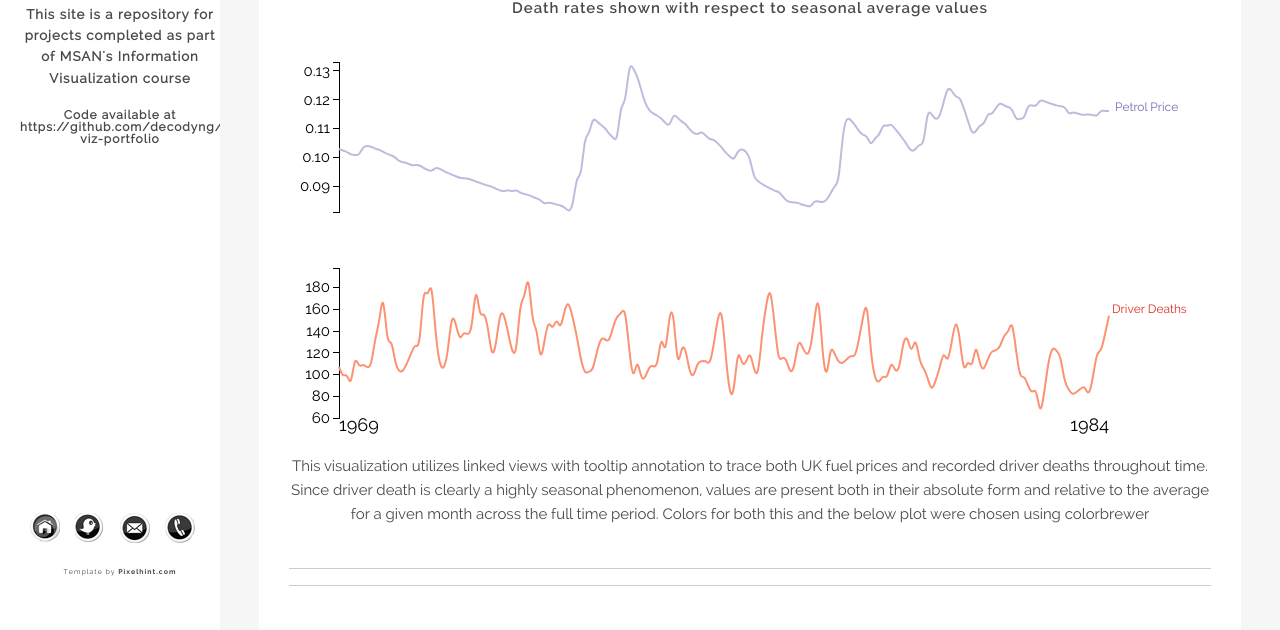
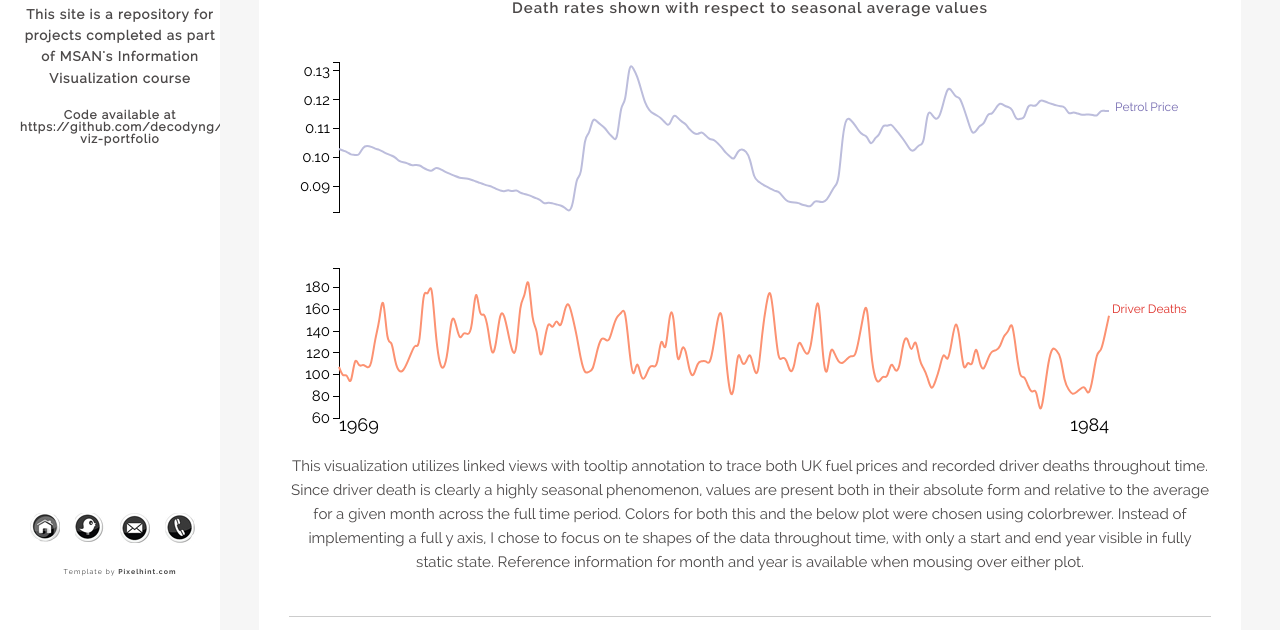
Before and after one commit to decodyng/data-viz-portfolio, a plain HTML site: page hw3.html in a window 1280 px wide. Shown: the part 169-799 px from the top of the page. Drawn offline with Linux system fonts and the light colour scheme.

Commit message:
done. I think

```diff
--- a/hw3.html
+++ b/hw3.html
@@ -136,7 +136,7 @@
 			<h4 style="margin-bottom:20px; text-align:center">Death rates shown with respect to seasonal average values</h4>
 			<svg id="petrol"></svg>
 			<svg id="drivdeath"></svg>
-			<p style="text-align:center">This visualization utilizes linked views with tooltip annotation to trace both UK fuel prices and recorded driver deaths throughout time. Since driver death is clearly a highly seasonal phenomenon, values are present both in their absolute form and relative to the average for a given month across the full time period. Colors for both this and the below plot were chosen using colorbrewer</p>
+			<p style="text-align:center">This visualization utilizes linked views with tooltip annotation to trace both UK fuel prices and recorded driver deaths throughout time. Since driver death is clearly a highly seasonal phenomenon, values are present both in their absolute form and relative to the average for a given month across the full time period. Colors for both this and the below plot were chosen using colorbrewer. Instead of implementing a full y axis, I chose to focus on te shapes of the data throughout time, with only a start and end year visible in fully static state. Reference information for month and year is available when mousing over either plot.</p>
 			<br/>
 			<hr>
 			<hr>
```
